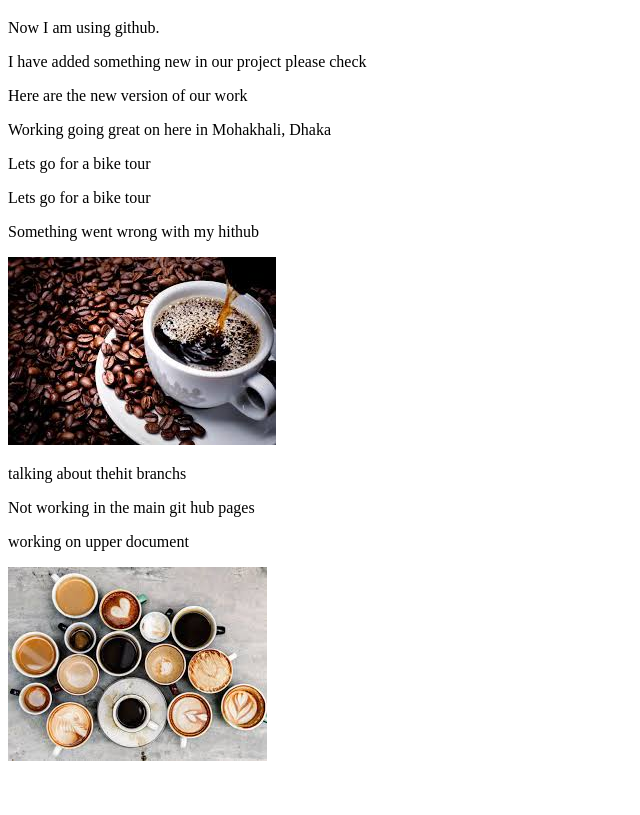
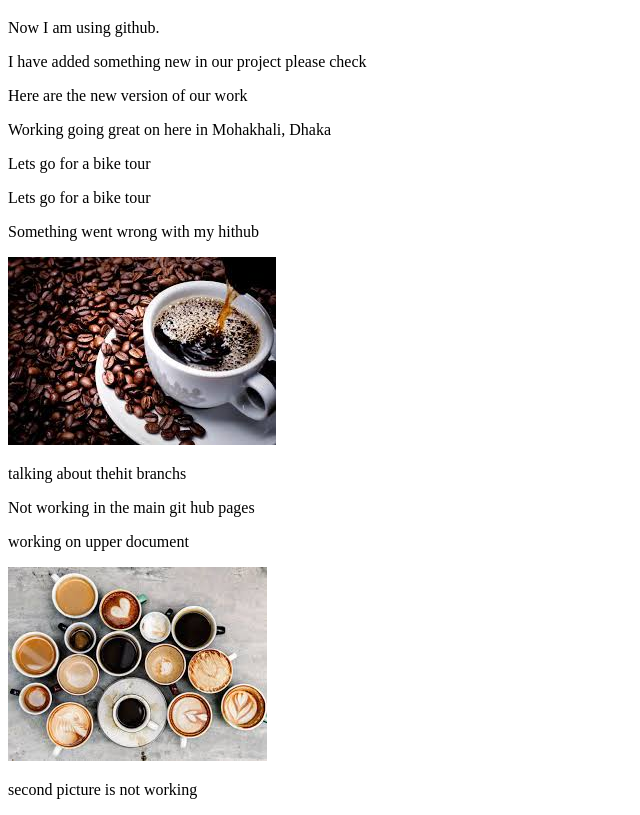
Before and after one commit to jawadhub/my-first-website, a plain HTML site: page index.html in a window 1280 px wide. Shown: the part 61-876 px from the top of the page, without its empty margins (0-640 px from the left). Before the commit the page ends 834 px from the top, so only its background shows below. Drawn offline with Linux system fonts and the light colour scheme.

Commit message:
not workinf 2 nd pic

```diff
--- a/index.html
+++ b/index.html
@@ -19,5 +19,6 @@
     <p>Not working in the main git hub pages</p>
     <p>working on upper document</p>
     <img src="03.jpg" alt="">
+    <p>second picture is not working</p>
 </body>
 </html>
```
